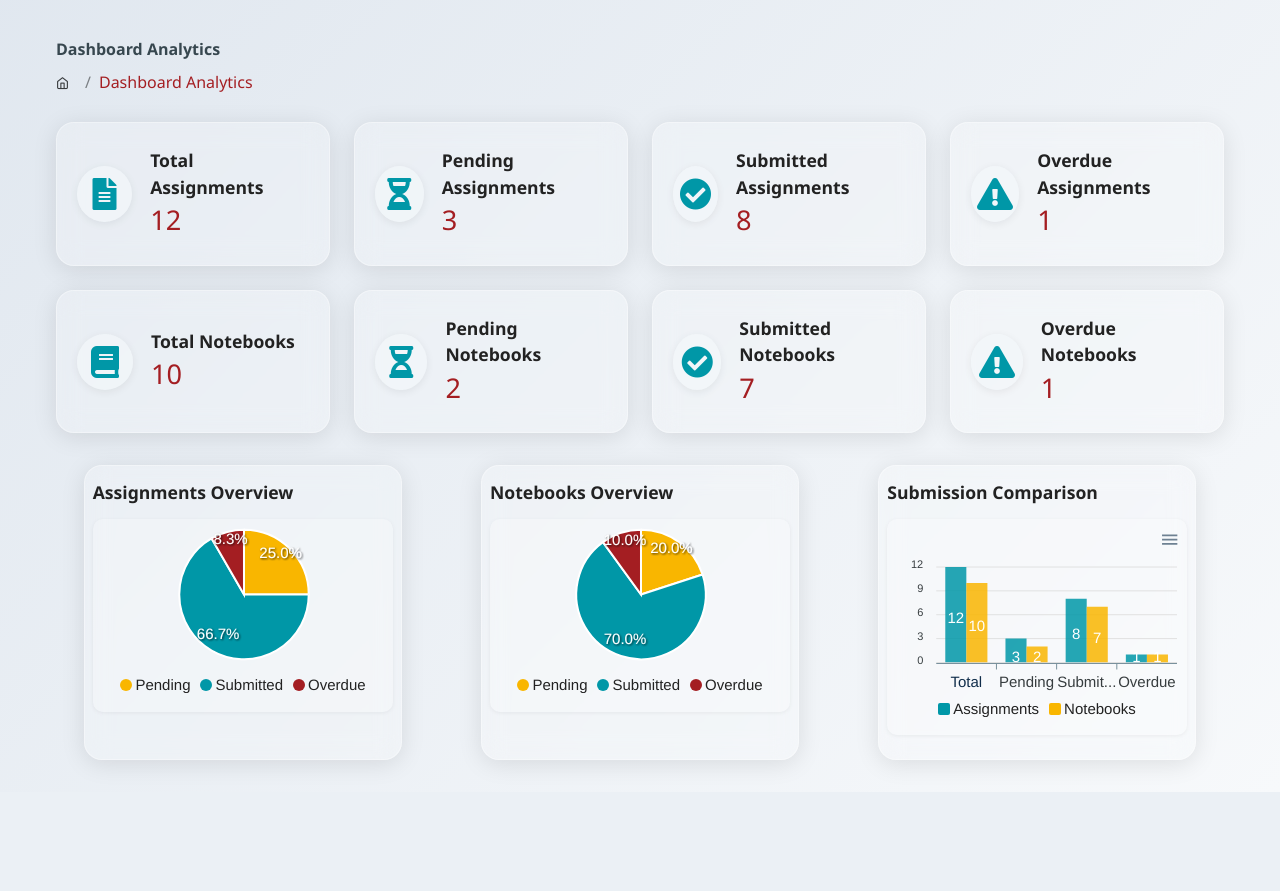
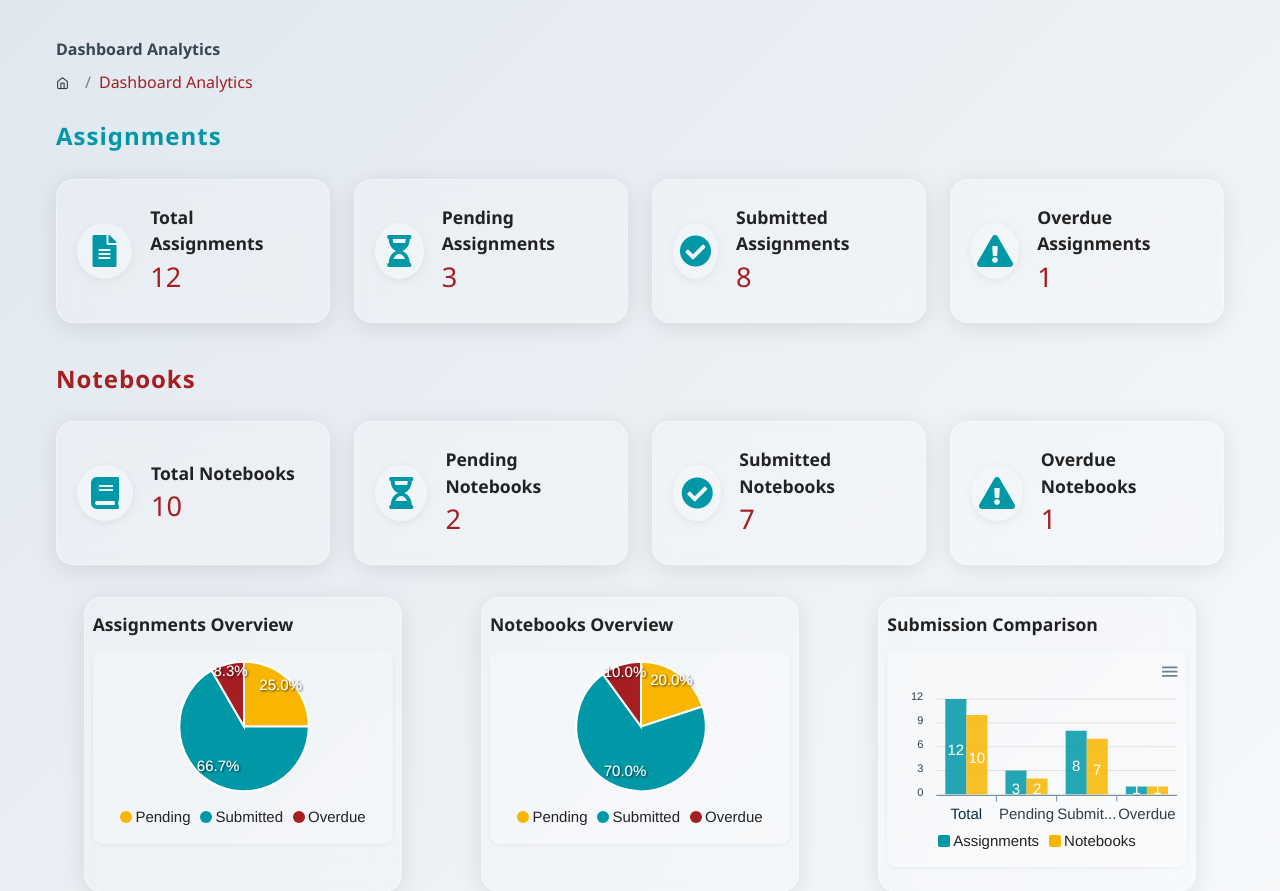
Before and after one commit to bhagirathbaraiya/PHP_PROJECT, a PHP site: page /cms/user/dashboard.php in a window 1280 px wide. Shown: the part 56-947 px from the top of the page. Before the commit the page ends 821 px from the top, so only its background shows below. Run offline with PHP 8.4, Linux system fonts and the light colour scheme; a user stored in the database is signed in; data comes from the database, SQL or seed files in the repository.

Commit message:
added seprator row between assignment and notebook

```diff
--- a/user/dashboard.php
+++ b/user/dashboard.php
@@ -179,6 +179,10 @@ else{
         </div>
         <!-- Stat Boxes -->
         <div class="stat-grid" role="region" aria-label="Statistics Overview">
+            <!-- Assignments Header -->
+            <div style="grid-column: 1 / -1; text-align:left; margin-bottom: 4px; margin-top: 0;">
+                <h4 style="margin:0; color:#0097A7; font-weight:700; letter-spacing:1px;">Assignments</h4>
+            </div>
             <!-- Assignments Stat Boxes -->
             <div class="stat-box" tabindex="0" aria-label="Total Assignments: 12">
                 <div class="stat-icon"><i class="fas fa-file-alt" aria-hidden="true"></i></div>
@@ -207,6 +211,10 @@ else{
                     <div class="stat-title">Overdue Assignments</div>
                     <div class="stat-value">1</div>
                 </div>
+            </div>
+            <!-- Notebooks Header -->
+            <div style="grid-column: 1 / -1; text-align:left; margin-top: 18px; margin-bottom: 4px;">
+                <h4 style="margin:0; color:#A41E22; font-weight:700; letter-spacing:1px;">Notebooks</h4>
             </div>
             <!-- Notebook Stat Boxes -->
             <div class="stat-box" tabindex="0" aria-label="Total Notebooks: 10">
```
